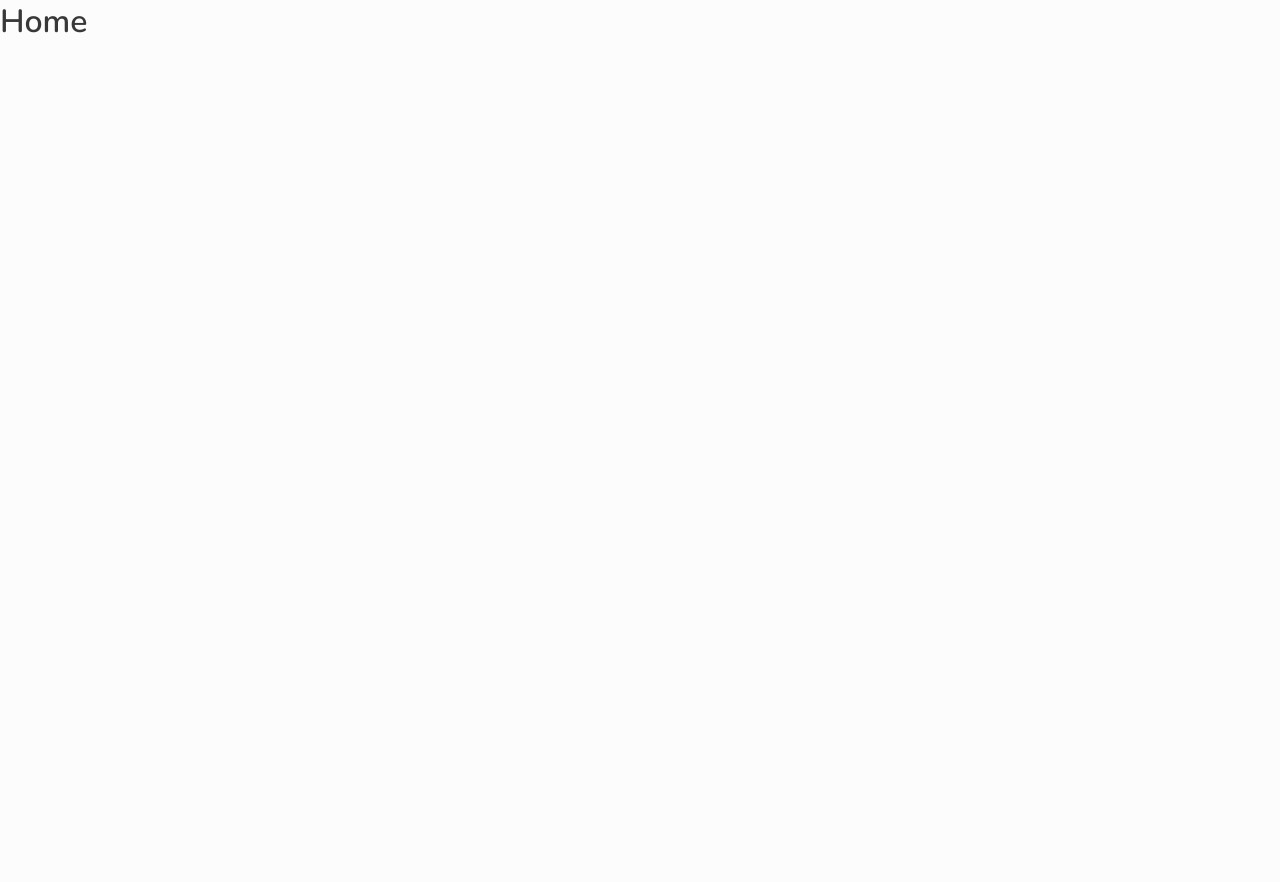
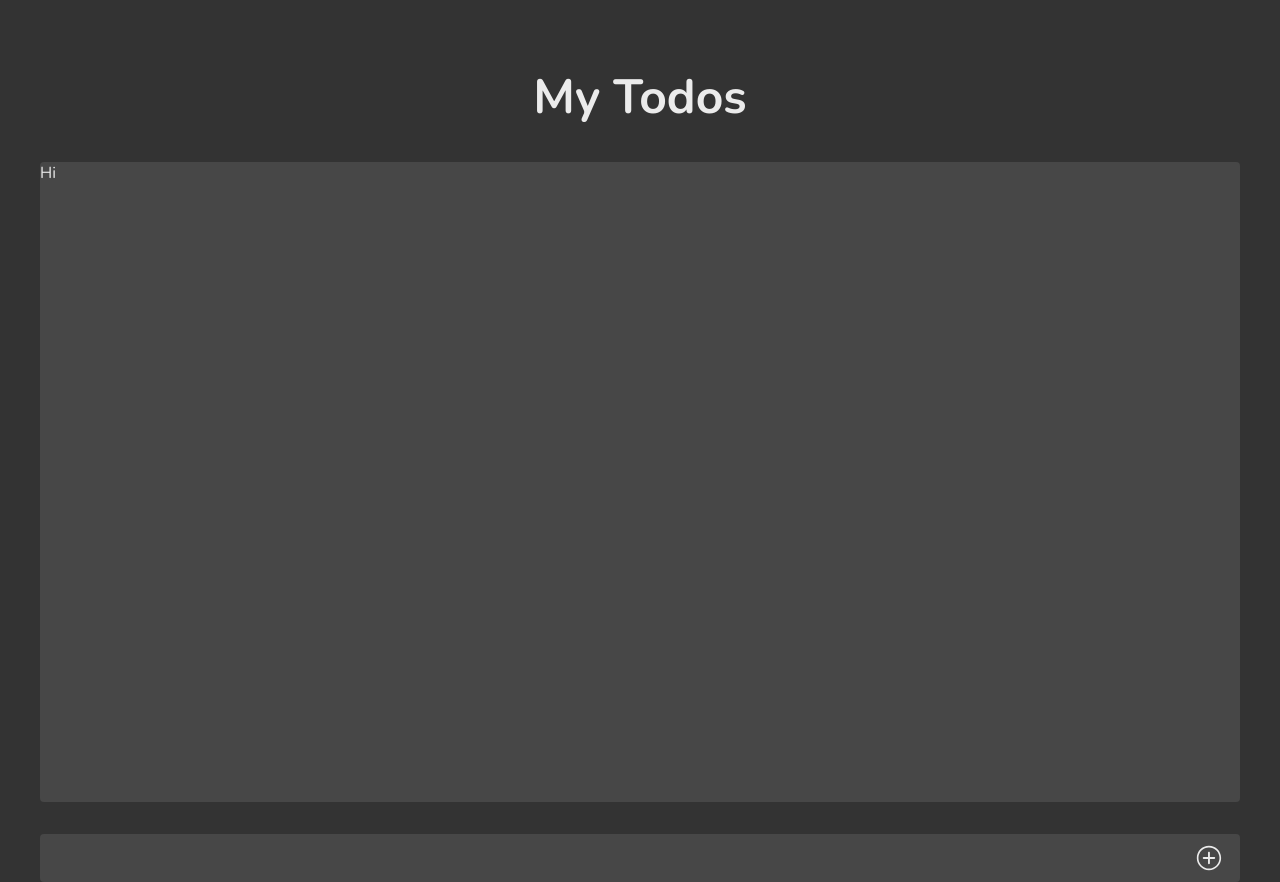
Before and after one commit to marcosfavarao/todo-app, a React (Create React App) app: page / in a window 1280 px wide. Before the commit the page ends 800 px from the top, so only its background shows below. Built offline with nearby package versions, Linux system fonts and the light colour scheme.

Commit message:
Feature: Adjusted theme

```diff
--- a/src/App.tsx
+++ b/src/App.tsx
@@ -5,7 +5,7 @@ import { GlobalStyles, lightTheme, darkTheme } from './common/styles';
 
 export const App = () => {
   return (
-    <ThemeProvider theme={lightTheme}>
+    <ThemeProvider theme={darkTheme}>
       <Routes />
       <GlobalStyles />
     </ThemeProvider>
--- a/src/common/styles/themeStyles.ts
+++ b/src/common/styles/themeStyles.ts
@@ -33,9 +33,9 @@ export const darkTheme = {
   title: 'darkTheme',
 
   colors: {
-    background: '#0F0F0F',
-    text: '#FCFCFC',
-    primary: '',
+    background: '#333333',
+    text: '#EBEBEB',
+    primary: '#CC5801',
     secondary: '',
   },
 
--- a/src/pages/Home/Home.tsx
+++ b/src/pages/Home/Home.tsx
@@ -1,9 +1,31 @@
-import { Container } from './home.styles';
+import { useState } from 'react';
+import { IoIosAddCircleOutline } from 'react-icons/io';
+
+import { Container, Content, Header, Display, InputField } from './home.styles';
 
 export const Home = () => {
+  const [isFocused, setIsFocused] = useState(false);
+
   return (
     <Container>
-      <h1>Home</h1>
+      <Content>
+        <Header>
+          <h1>My Todos</h1>
+        </Header>
+
+        <Display>
+          <div>Hi</div>
+        </Display>
+
+        <InputField>
+          <input
+            type="text"
+            onFocus={() => setIsFocused(true)}
+            onBlur={() => setIsFocused(false)}
+          />
+          <IoIosAddCircleOutline />
+        </InputField>
+      </Content>
     </Container>
   );
 };
--- a/src/pages/Home/home.styles.ts
+++ b/src/pages/Home/home.styles.ts
@@ -1,6 +1,77 @@
 import styled from 'styled-components';
+import { lighten, transparentize } from 'polished';
 
 export const Container = styled.div`
   width: 100%;
   margin: 0 auto;
 `;
+
+export const Content = styled.section`
+  /* background-color: lightseagreen; */
+  width: 100%;
+  max-width: 1200px;
+  margin: 0 auto;
+  margin-top: 4rem;
+`;
+
+export const Header = styled.header`
+  /* background-color: lightskyblue; */
+  width: 100%;
+
+  h1 {
+    text-align: center;
+    text-transform: capitalize;
+    font-size: 3rem;
+    font-weight: ${({ theme }) => theme.fonts.weight.bold};
+  }
+`;
+
+export const Display = styled.div`
+  background: ${({ theme }) => lighten(0.08, theme.colors.background)};
+  width: 100%;
+  height: 40rem;
+  margin-top: 2rem;
+
+  border: 0;
+  border-radius: 0.25rem;
+  overflow: hidden;
+  overflow-y: auto;
+`;
+
+export const InputField = styled.div`
+  background: ${({ theme }) => lighten(0.08, theme.colors.background)};
+  width: 100%;
+  height: 3rem;
+  margin-top: 2rem;
+  border: 0;
+  border-radius: 0.25rem;
+  display: flex;
+  align-items: center;
+  justify-content: center;
+
+  svg {
+    color: ${({ theme }) => theme.colors.text};
+    width: 2rem;
+    height: 2rem;
+    margin-right: 1rem;
+    cursor: pointer;
+    transition: color ${({ theme }) => theme.transitions.fast};
+
+    &:hover {
+      color: ${({ theme }) => theme.colors.primary};
+    }
+  }
+
+  input {
+    background: none;
+    width: 100%;
+    height: inherit;
+    margin: 1rem;
+    border: 0;
+    border-radius: 0.25rem;
+
+    &:focus {
+      outline: none;
+    }
+  }
+`;
```
